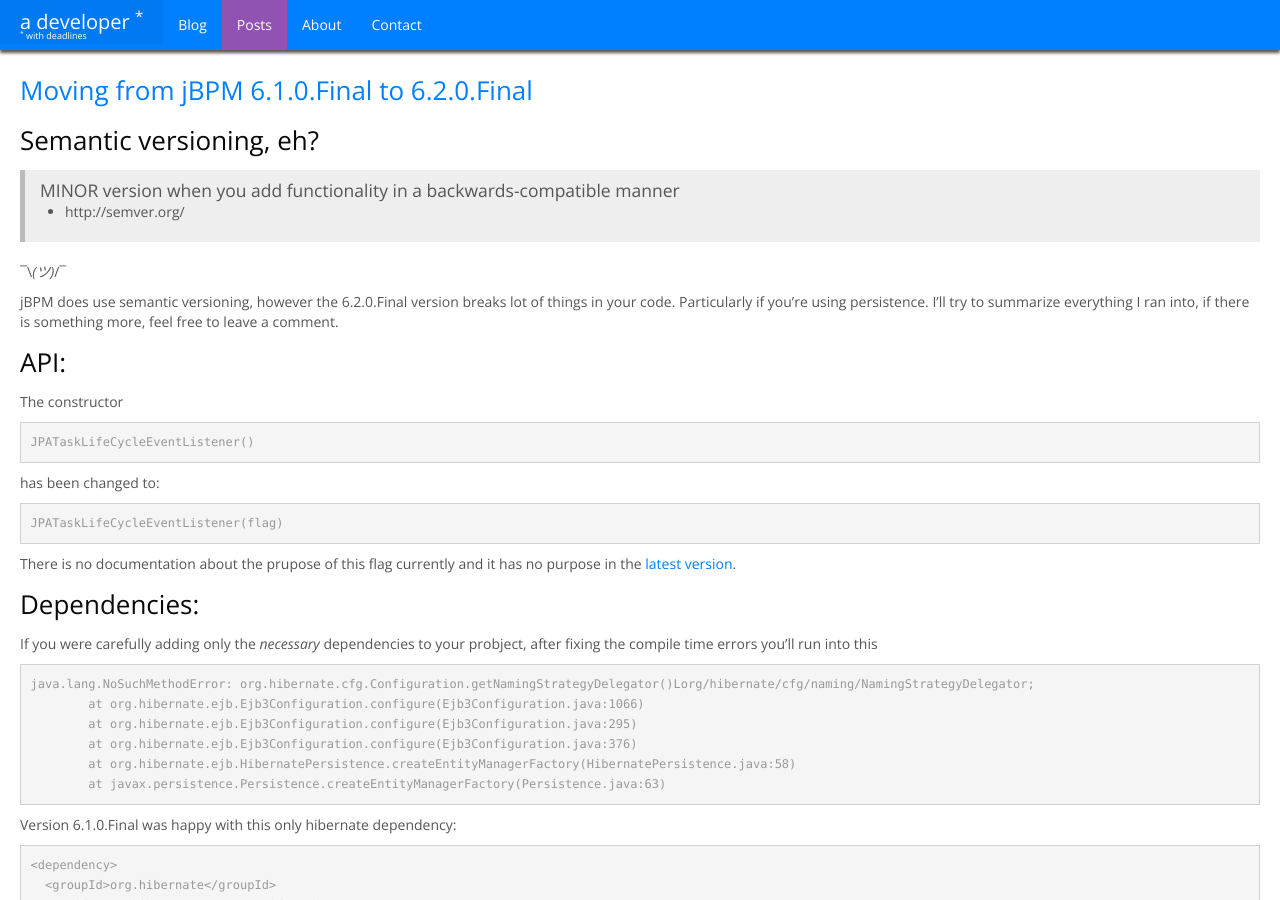
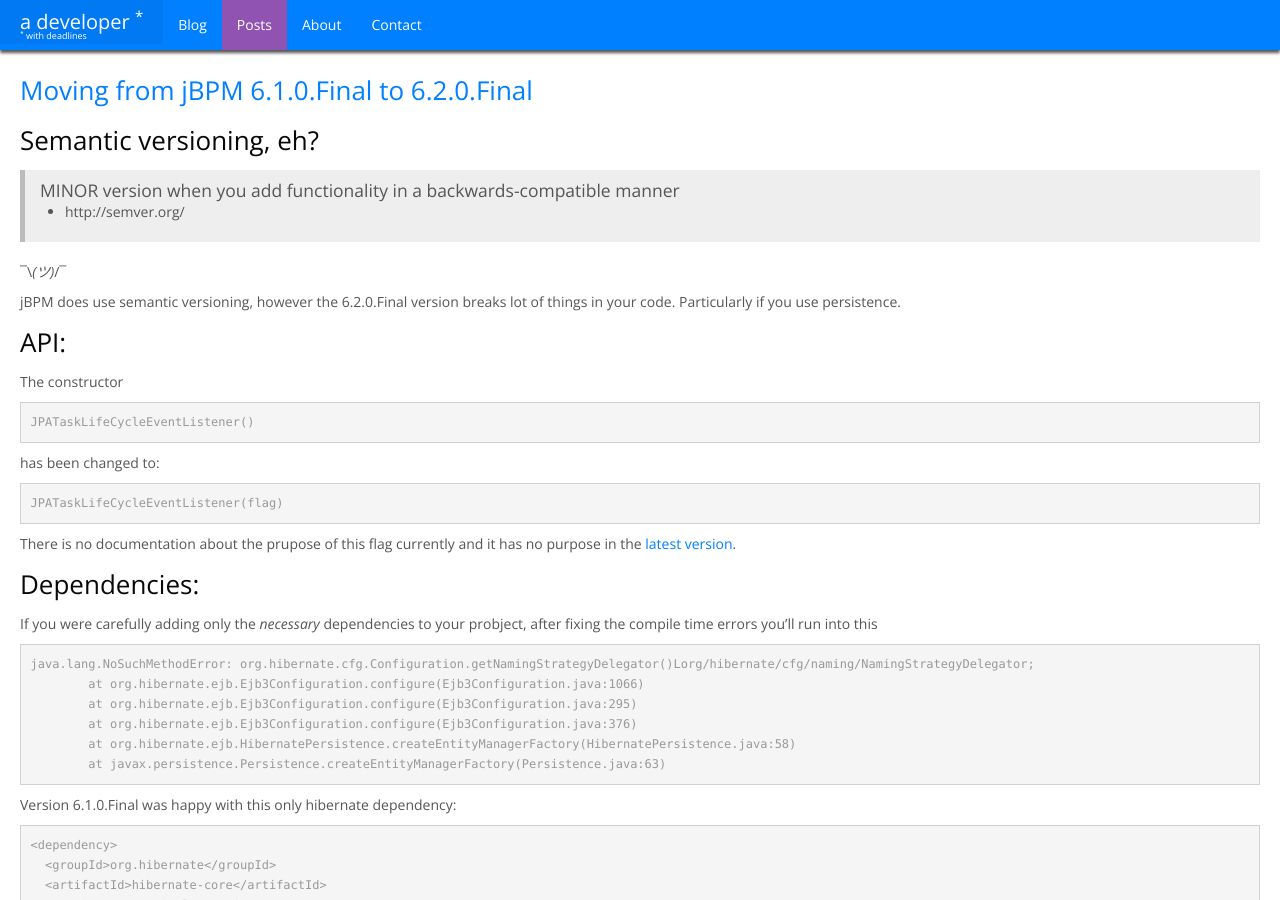
Before and after one commit to akoskm/akoskm.github.io, a Jekyll site: the page built from _posts/2015-06-26-jbpm-6.1.0.Final-to-6.2.0.Final.md, in a window 1280 px wide and 900 px high. Built offline with Jekyll 4.4.1, drawn with Linux system fonts in a browser that asks for light colours; nearby versions of some CDN libraries; comment, search, counter and statistics services are not loaded; grey boxes are pictures that could not be loaded.

Commit message:
Update 2015-06-26-jbpm-6.1.0.Final-to-6.2.0.Final.md

```diff
--- a/_posts/2015-06-26-jbpm-6.1.0.Final-to-6.2.0.Final.md
+++ b/_posts/2015-06-26-jbpm-6.1.0.Final-to-6.2.0.Final.md
@@ -12,8 +12,7 @@
 
 ¯\\_(ツ)_/¯
 
-jBPM does use semantic versioning, however the 6.2.0.Final version breaks lot of things in your code. Particularly  if you're using persistence.
-I'll try to summarize everything I ran into, if there is something more, feel free to leave a comment.
+jBPM does use semantic versioning, however the 6.2.0.Final version breaks lot of things in your code. Particularly  if you use persistence.
 
 API:
 ----
```
